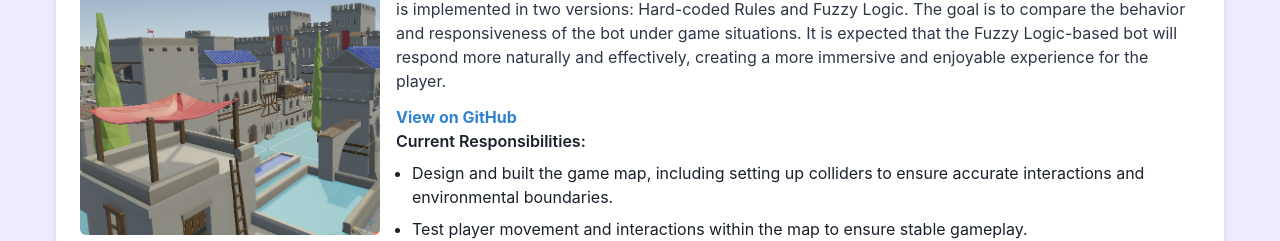
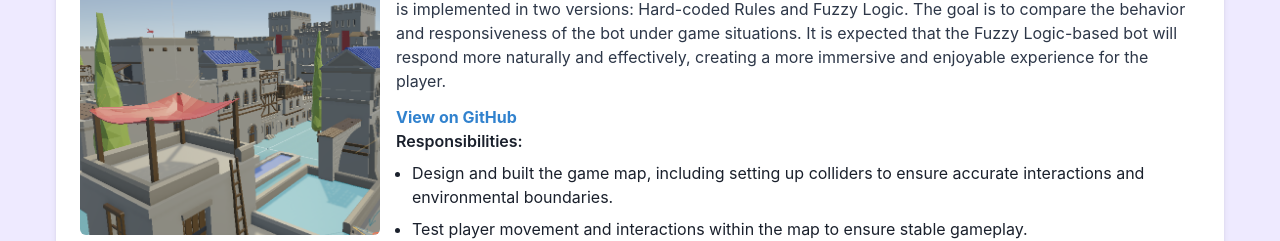
Before and after one commit to r1chwo0n/portfolio, a React (Vite) app: page /projects in a window 1280 px wide. Shown: the part 317-558 px from the top of the page. Built offline with nearby package versions, Linux system fonts and the light colour scheme.

Commit message:
Fix: correct mistakes

```diff
--- a/src/components/ProjectCard.jsx
+++ b/src/components/ProjectCard.jsx
@@ -91,7 +91,7 @@ export default function ProjectCard({
           {responsibilities && responsibilities.length > 0 && (
             <Box>
               <Text fontWeight="semibold" mb={2}>
-                Current Responsibilities:
+                Responsibilities:
               </Text>
               <UnorderedList spacing={2}>
                 {responsibilities.map((item, idx) => (
--- a/src/pages/Home.jsx
+++ b/src/pages/Home.jsx
@@ -67,7 +67,7 @@ export default function Home() {
                   Systems, Genetic Algorithms, and Swarm Intelligence. I also
                   served as a Teaching Assistant for the Logic and Digital
                   Circuits Laboratory course, applying the knowledge I had
-                  previously learned to help guide junior students.
+                  previously learned to help guide students.
                 </Text>
               </Flex>
 
```
